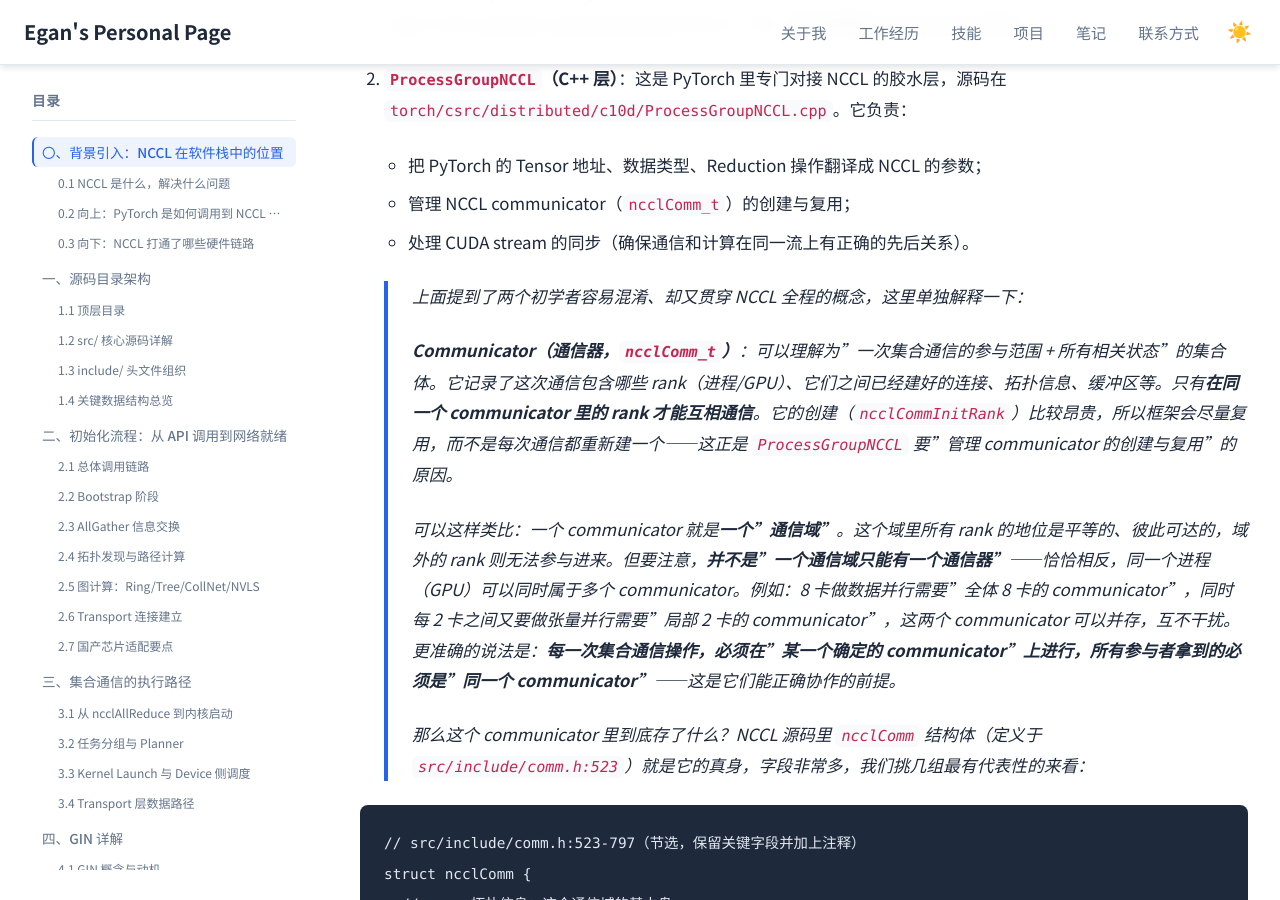
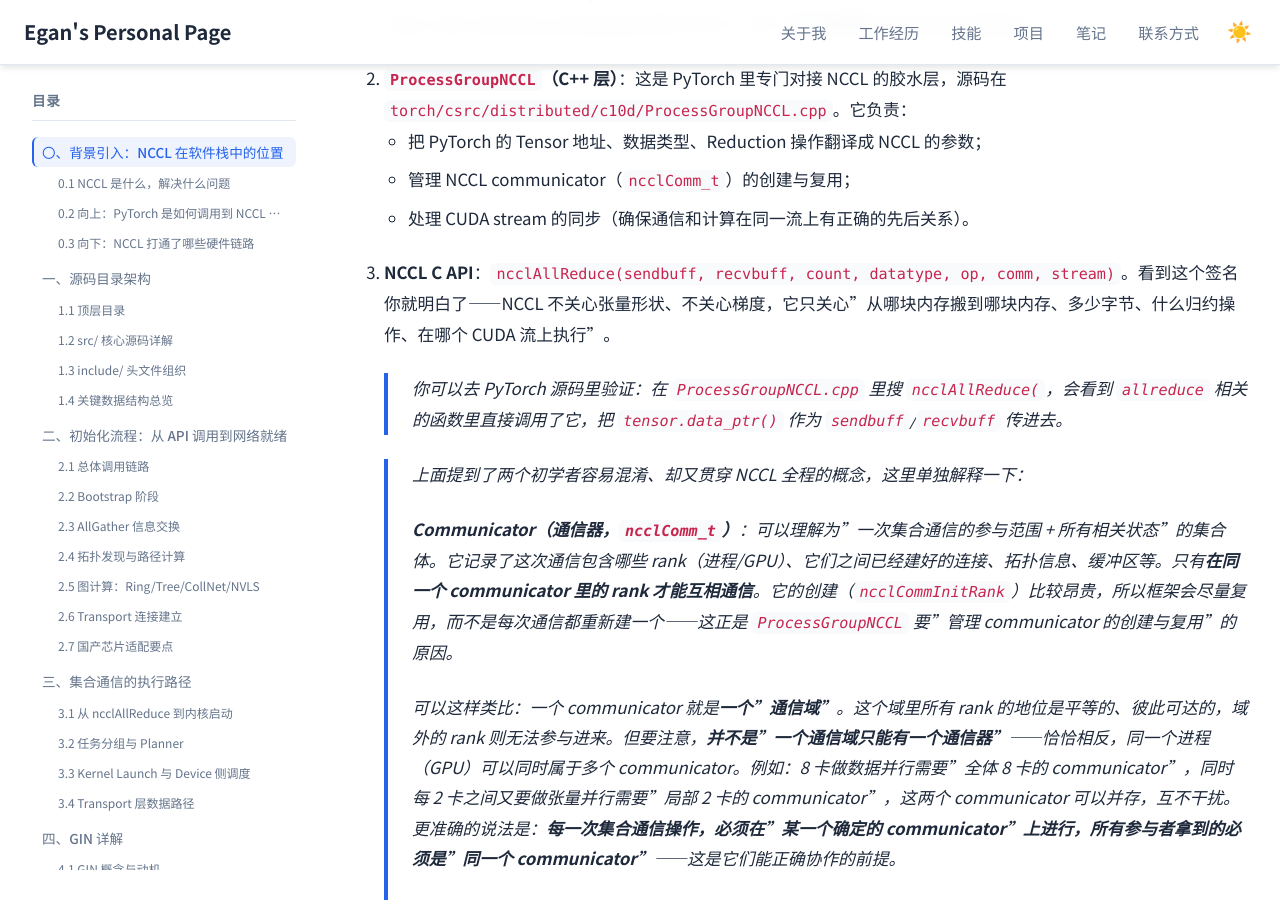
Before and after one commit to Lejun-Hu/Lejun-Hu.github.io, a Jekyll site: the page built from _notes/2026-8-24-nccl-source-study.md, in a window 1280 px wide and 900 px high, scrolled down 2574 px. Built offline with Jekyll 4.4.1, drawn with Linux system fonts in a browser that asks for light colours; some of the changed text lies outside the part shown.

Commit message:
note: reorder NCCL C API intro before communicator/stream explanation

```diff
--- a/_notes/2026-8-24-nccl-source-study.md
+++ b/_notes/2026-8-24-nccl-source-study.md
@@ -70,6 +70,10 @@ NCCL 库:  libnccl.so → ncclAllReduce(...)
    - 把 PyTorch 的 Tensor 地址、数据类型、Reduction 操作翻译成 NCCL 的参数；
    - 管理 NCCL communicator（`ncclComm_t`）的创建与复用；
    - 处理 CUDA stream 的同步（确保通信和计算在同一流上有正确的先后关系）。
+
+3. **NCCL C API**：`ncclAllReduce(sendbuff, recvbuff, count, datatype, op, comm, stream)`。看到这个签名你就明白了——NCCL 不关心张量形状、不关心梯度，它只关心"从哪块内存搬到哪块内存、多少字节、什么归约操作、在哪个 CUDA 流上执行"。
+
+   > 你可以去 PyTorch 源码里验证：在 `ProcessGroupNCCL.cpp` 里搜 `ncclAllReduce(`，会看到 `allreduce` 相关的函数里直接调用了它，把 `tensor.data_ptr()` 作为 `sendbuff`/`recvbuff` 传进去。
 
    > 上面提到了两个初学者容易混淆、却又贯穿 NCCL 全程的概念，这里单独解释一下：
    >
```
Also changed, not shown: other parts of _notes/2026-8-24-nccl-source-study.md (+0 -2 lines).
